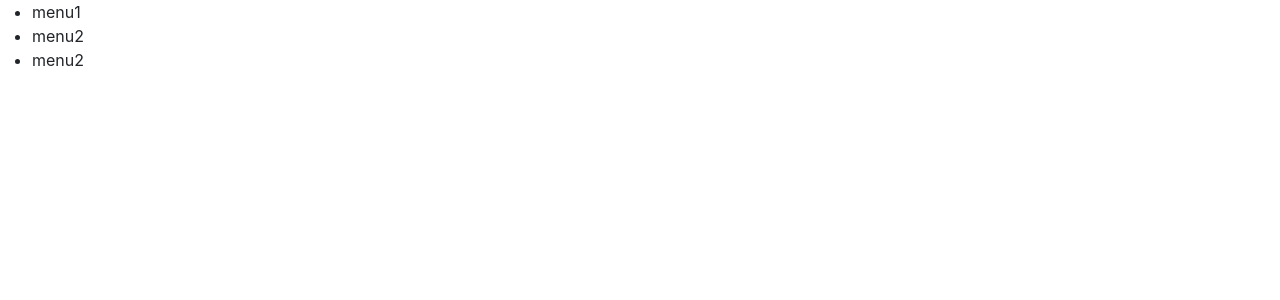
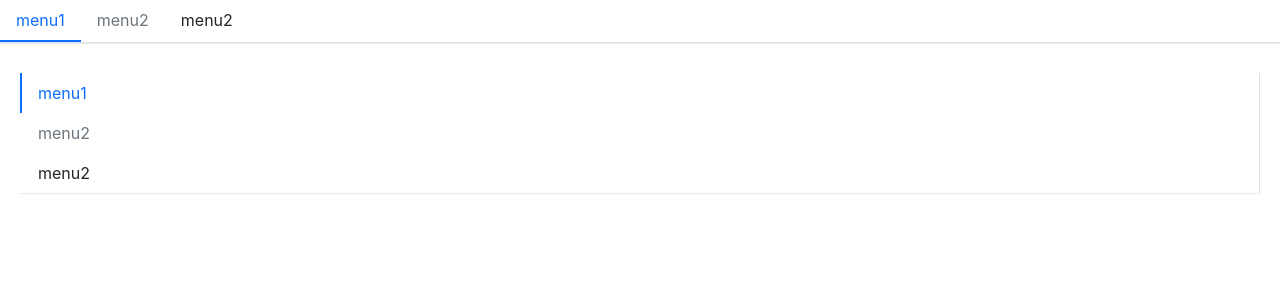
Before and after one commit to LilyLinxl/super-ui, a React (Create React App) app: page / in a window 1280 px wide. Shown: the top 300 px of the page. Built offline with nearby package versions, Linux system fonts and the light colour scheme.

Commit message:
feat: unit test

```diff
--- a/src/App.tsx
+++ b/src/App.tsx
@@ -39,6 +39,18 @@ function App() {
         onSelect={(index) => {
           alert(index);
         }}
+      >
+        <MenuItem index={0}>menu1</MenuItem>
+        <MenuItem index={1} disabled>
+          menu2
+        </MenuItem>
+        <MenuItem index={2}>menu2</MenuItem>
+      </Menu>
+      <Menu
+        onSelect={(index) => {
+          alert(index);
+        }}
+        mode="vertical"
       >
         <MenuItem index={0}>menu1</MenuItem>
         <MenuItem index={1} disabled>
--- /dev/null
+++ b/src/components/Menu2/_style.scss
@@ -0,0 +1,48 @@
+.super-menu {
+  display: flex;
+  flex-wrap: wrap;
+  padding-left: 0;
+  margin-bottom: 30px;
+  list-style: none;
+  border-bottom: $menu-border-width solid $menu-border-color;
+  box-shadow: $menu-box-shadow;
+  > .menu-item {
+    padding: $menu-item-padding-y $menu-item-padding-x;
+    cursor: pointer;
+    transition: $menu-transition;
+    &:hover,
+    &:focus {
+      text-decoration: none;
+    }
+    &.is-disabled {
+      color: $menu-item-disabled-color;
+      pointer-events: none;
+      cursor: default;
+    }
+    &.is-active,
+    &:hover {
+      color: $menu-item-active-color;
+      border-bottom: $menu-item-active-border-width solid
+        $menu-item-active-color;
+    }
+  }
+}
+.menu-horizontal {
+  > .menu-item {
+    border-bottom: $menu-item-active-border-width solid transparent;
+  }
+}
+.menu-vertical {
+  flex-direction: column;
+  border-bottom: 0px;
+  margin: 10px 20px;
+  border-right: $menu-border-width solid $menu-border-color;
+  > .menu-item {
+    border-left: $menu-item-active-border-width solid transparent;
+    &.is-active,
+    &:hover {
+      border-bottom: 0px;
+      border-left: $menu-item-active-border-width solid $menu-item-active-color;
+    }
+  }
+}
--- a/src/components/Menu2/menu.tsx
+++ b/src/components/Menu2/menu.tsx
@@ -5,10 +5,9 @@ import React, {
   useState,
 } from "react";
 import classNames from "classnames";
-
 type MenuMode = "vertical" | "horizontal";
 type OnSelectCallback = (selectedIndex: number) => void;
-interface MenuProps {
+export interface MenuProps {
   defaultIndex?: number;
   className?: string;
   mode?: MenuMode;
@@ -40,7 +39,7 @@ const Menu: React.FC<MenuProps> = (props) => {
     onSelect: handleSelect,
   };
   return (
-    <ul className={classnames} style={style}>
+    <ul className={classnames} style={style} data-testid={"test-menu"}>
       <MenuContext.Provider value={passedContent}>
         {children}
       </MenuContext.Provider>
--- a/src/styles/index.scss
+++ b/src/styles/index.scss
@@ -11,3 +11,5 @@
 @import "../components/Button/style";
 //alert
 @import "../components/Alert/style";
+//menu
+@import "../components/Menu2/style";
```
Also changed, not shown: src/components/Menu2/_styles.scss (deleted), 1 other file (tests, documents, lock files or other folders).
